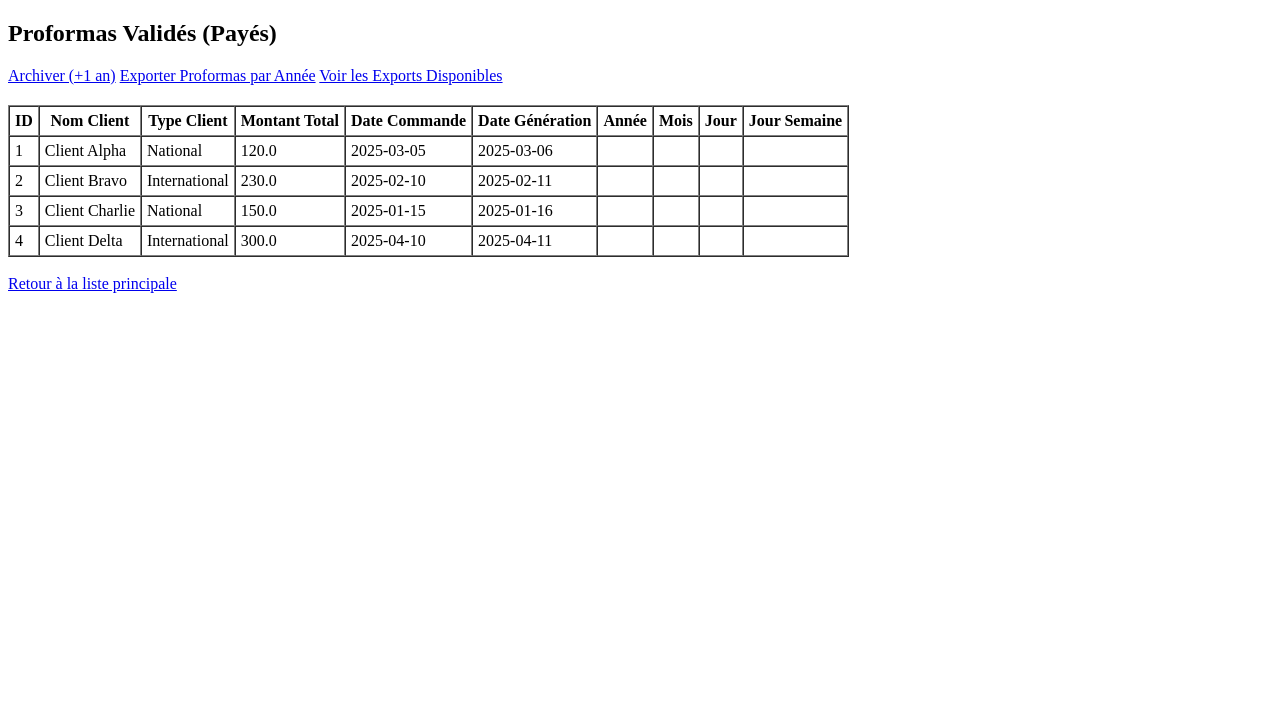
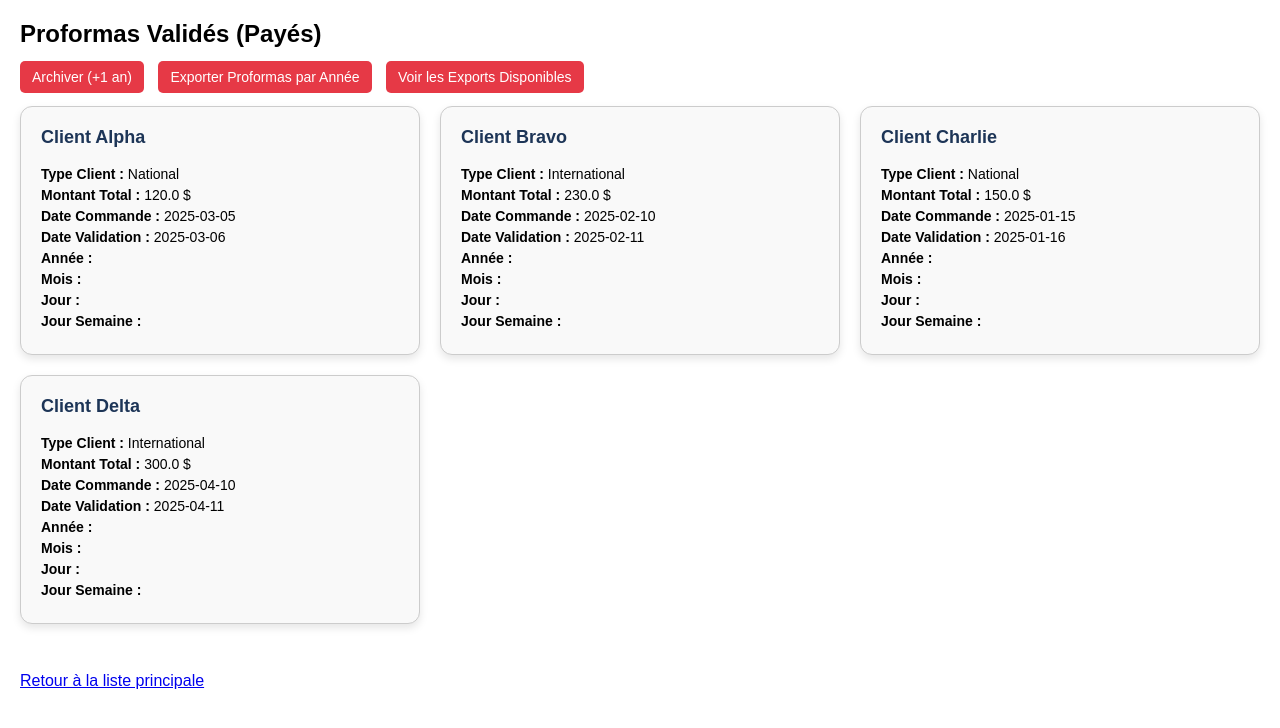
Before and after one commit to ArcadianBVB/cinefilesrougethanks, a Flask app: page /commandes/commandes/payes in a window 1280 px wide. Shown: the top 728 px of the page. Run offline with Flask 3, Linux system fonts and the light colour scheme; data comes from the database, SQL or seed files in the repository.

Commit message:
cinefilesrougefonce (Après évolutions)

```diff
--- a/routes/commandes_routes.py
+++ b/routes/commandes_routes.py
@@ -55,7 +55,7 @@ def generate_order_id():
     print("Generated Order ID:", order_id)
     return order_id
 
-@commandes_bp.route("/commandes/payes")
+@commandes_bp.route('/commandes/payes')
 def proformas_payes():
     conn = sqlite3.connect(DB_NAME)
     conn.row_factory = sqlite3.Row
@@ -64,14 +64,24 @@ def proformas_payes():
     proformas = c.fetchall()
     conn.close()
 
+    # Pagination
+    page = int(request.args.get('page', 1))
+    par_page = 4  # 4 Proformas par page par exemple
+    total = len(proformas)
+    pages = (total + par_page - 1) // par_page  # Arrondi supérieur
+
+    start = (page - 1) * par_page
+    end = start + par_page
+    proformas_page = proformas[start:end]
+
     liste_proformas = []
-    for row in proformas:
+    for row in proformas_page:
         try:
             date_obj = datetime.strptime(row["date_generation"], "%Y-%m-%d %H:%M:%S")
             annee = str(date_obj.year)
-            mois = date_obj.strftime("%B")  # Avril, Mai...
+            mois = date_obj.strftime("%B")
             jour = str(date_obj.day)
-            jour_semaine = date_obj.strftime("%A")  # Lundi, Mardi...
+            jour_semaine = date_obj.strftime("%A")
         except:
             annee = ""
             mois = ""
@@ -81,24 +91,22 @@ def proformas_payes():
         liste_proformas.append({
             "id_commande": row["id_commande"],
             "nom_client": row["nom_client"],
-            "contact": row["contact"],
             "type_client": row["type_client"],
-            "produits": row["produits"],
             "montant_total": row["montant_total"],
-            "mode_livraison": row["mode_livraison"],
-            "frais_livraison": row["frais_livraison"],
-            "observations": row["observations"],
             "date_commande": row["date_commande"],
             "date_generation": row["date_generation"],
-            "date_expiration": row["date_expiration"],
-            "statut": row["statut"],
             "annee": annee,
             "mois": mois,
             "jour": jour,
             "jour_semaine": jour_semaine
         })
 
-    return render_template("commandes_payes.html", proformas=liste_proformas)
+    pagination = {
+        "page": page,
+        "pages": pages
+    }
+
+    return render_template("commandes_payes.html", proformas=liste_proformas, pagination=pagination)
 
 @commandes_bp.route("/nouvelle", methods=["GET", "POST"])
 def nouvelle_commande():
--- a/templates/commandes_payes.html
+++ b/templates/commandes_payes.html
@@ -2,51 +2,115 @@
 <html lang="fr">
 <head>
     <meta charset="UTF-8">
-    <title>Proformas Validés</title>
+    <title>Proformas Validés (Payés)</title>
+    <style>
+        body {
+            font-family: Arial, sans-serif;
+            margin: 20px;
+        }
+        .actions {
+            margin-bottom: 20px;
+        }
+        .actions a {
+            background-color: #e63946;
+            color: white;
+            padding: 8px 12px;
+            margin-right: 10px;
+            text-decoration: none;
+            border-radius: 5px;
+            font-size: 14px;
+        }
+        .card-grid {
+            display: grid;
+            grid-template-columns: repeat(auto-fit, minmax(300px, 1fr));
+            gap: 20px;
+        }
+        .card {
+            border: 1px solid #ccc;
+            border-radius: 12px;
+            padding: 20px;
+            box-shadow: 0 4px 8px rgba(0,0,0,0.1);
+            background: #f9f9f9;
+        }
+        .card h3 {
+            margin-top: 0;
+            font-size: 18px;
+            color: #1d3557;
+        }
+        .card p {
+            margin: 5px 0;
+            font-size: 14px;
+        }
+        .pagination {
+            margin-top: 30px;
+            text-align: center;
+        }
+        .pagination a {
+            margin: 0 5px;
+            padding: 8px 12px;
+            text-decoration: none;
+            border: 1px solid #ccc;
+            border-radius: 5px;
+            color: #333;
+            background-color: #f1f1f1;
+            font-size: 14px;
+        }
+        .pagination a.active {
+            background-color: #e63946;
+            color: white;
+            font-weight: bold;
+        }
+    </style>
 </head>
 <body>
 
 <h2>Proformas Validés (Payés)</h2>
 
-<div style="margin-bottom: 20px;">
-    <a href="{{ url_for('commandes.archiver_proformas_payes') }}" class="btn btn-danger">Archiver (+1 an)</a>
-    <a href="{{ url_for('exporter.exporter_proformas_par_annee') }}" class="btn btn-danger">Exporter Proformas par Année</a>
-    <a href="{{ url_for('exporter.verifier_cle_exports') }}" class="btn btn-danger">Voir les Exports Disponibles</a>
+<div class="actions">
+    <a href="{{ url_for('commandes.archiver_proformas_payes') }}">Archiver (+1 an)</a>
+    <a href="{{ url_for('exporter.exporter_proformas_par_annee') }}">Exporter Proformas par Année</a>
+    <a href="{{ url_for('exporter.verifier_cle_exports') }}">Voir les Exports Disponibles</a>
 </div>
 
-<table border="1" cellpadding="5" cellspacing="0">
-    <thead>
-        <tr>
-            <th>ID</th>
-            <th>Nom Client</th>
-            <th>Type Client</th>
-            <th>Montant Total</th>
-            <th>Date Commande</th>
-            <th>Date Génération</th>
-            <th>Année</th>
-            <th>Mois</th>
-            <th>Jour</th>
-            <th>Jour Semaine</th>
-        </tr>
-    </thead>
-    <tbody>
-        {% for proforma in proformas %}
-        <tr>
-            <td>{{ proforma.id_commande }}</td>
-            <td>{{ proforma.nom_client }}</td>
-            <td>{{ proforma.type_client }}</td>
-            <td>{{ proforma.montant_total }}</td>
-            <td>{{ proforma.date_commande }}</td>
-            <td>{{ proforma.date_generation }}</td>
-            <td>{{ proforma.annee }}</td>
-            <td>{{ proforma.mois }}</td>
-            <td>{{ proforma.jour }}</td>
-            <td>{{ proforma.jour_semaine }}</td>
-        </tr>
+<div class="card-grid">
+    {% for proforma in proformas %}
+    <div class="card">
+        <h3>{{ proforma['nom_client'] }}</h3>
+        <p><strong>Type Client :</strong> {{ proforma['type_client'] }}</p>
+        <p><strong>Montant Total :</strong> {{ proforma['montant_total'] }} $</p>
+        <p><strong>Date Commande :</strong> {{ proforma['date_commande'] }}</p>
+        <p><strong>Date Validation :</strong> {{ proforma['date_generation'] }}</p>
+        <p><strong>Année :</strong> {{ proforma['annee'] }}</p>
+        <p><strong>Mois :</strong> {{ proforma['mois'] }}</p>
+        <p><strong>Jour :</strong> {{ proforma['jour'] }}</p>
+        <p><strong>Jour Semaine :</strong> {{ proforma['jour_semaine'] }}</p>
+    </div>
+    {% endfor %}
+</div>
+
+<div class="pagination">
+    {% if pagination.pages > 1 %}
+        {% if pagination.page > 1 %}
+            <a href="{{ url_for('commandes.proformas_payes', page=1) }}">« Premier</a>
+            <a href="{{ url_for('commandes.proformas_payes', page=pagination.page-1) }}">‹ Précédent</a>
+        {% endif %}
+
+        {% for p in range(1, pagination.pages + 1) %}
+            {% if p == pagination.page %}
+                <a href="{{ url_for('commandes.proformas_payes', page=p) }}" class="active">{{ p }}</a>
+            {% else %}
+                <a href="{{ url_for('commandes.proformas_payes', page=p) }}">{{ p }}</a>
+            {% endif %}
         {% endfor %}
-    </tbody>
-</table>
 
+        {% if pagination.page < pagination.pages %}
+            <a href="{{ url_for('commandes.proformas_payes', page=pagination.page+1) }}">Suivant ›</a>
+            <a href="{{ url_for('commandes.proformas_payes', page=pagination.pages) }}">Dernier »</a>
+        {% endif %}
+    {% endif %}
+</div>
+
+<!-- Ensuite tu laisses finir tranquillement ton HTML -->
 <br>
 <a href="{{ url_for('commandes.liste_commandes') }}">Retour à la liste principale</a>
 
```
